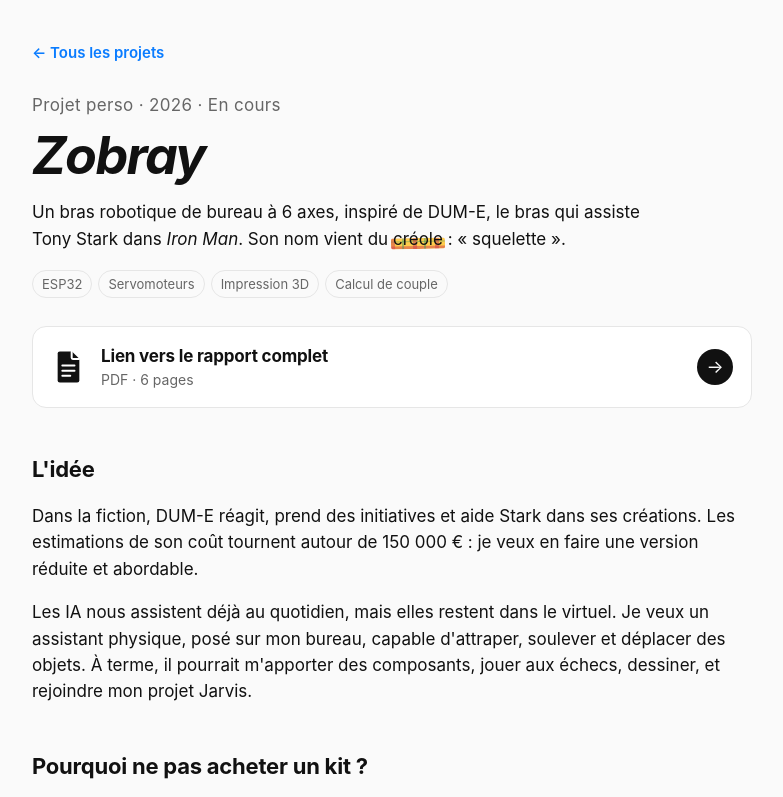
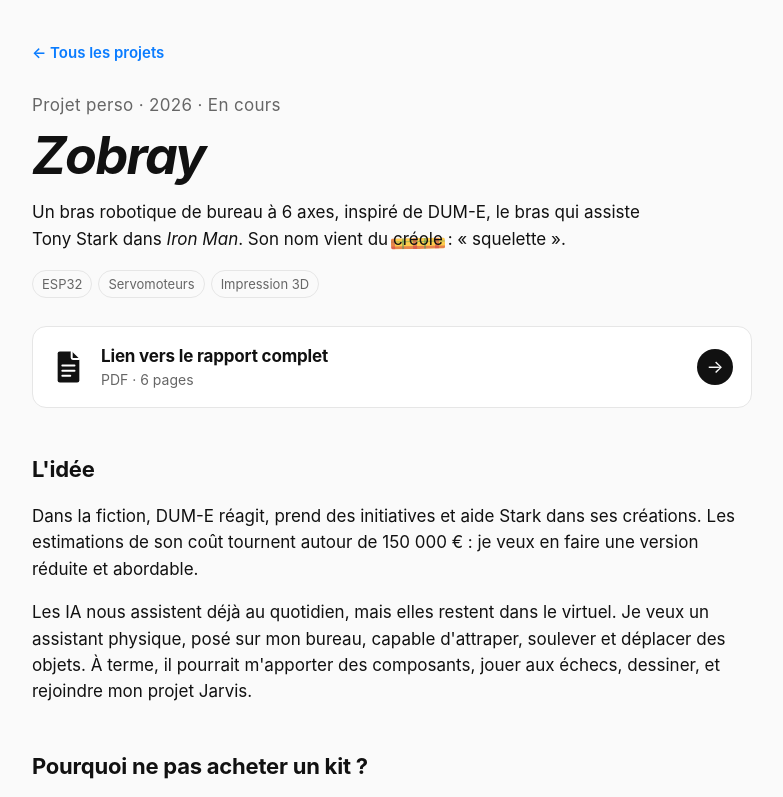
Before and after one commit to farkuup/farkuup.github.io, a plain HTML site: page zobray.html in a window 1280 px wide. Shown: the top 797 px of the page, without its empty margins (248-1031 px from the left). Drawn offline with Linux system fonts and the light colour scheme.

Commit message:
Page Zobray : retire la bulle « Calcul de couple »
Co-Authored-By: Claude Opus 5.5 <noreply@anthropic.com>
Claude-Session: https://claude.ai/code/session_01LuYLbNuUq6SkzE1RXhfvRC

```diff
--- a/zobray.html
+++ b/zobray.html
@@ -42,7 +42,7 @@
   <p class="kicker">Projet perso · 2026 · En cours</p>
   <h1><i>Zobray</i></h1>
   <p class="lead">Un bras robotique de bureau à 6 axes, inspiré de DUM-E, le bras qui assiste Tony Stark dans <i>Iron Man</i>. Son nom vient du <span class="madras">créole</span> : « squelette ».</p>
-  <ul class="tags big"><li>ESP32</li><li>Servomoteurs</li><li>Impression 3D</li><li>Calcul de couple</li></ul>
+  <ul class="tags big"><li>ESP32</li><li>Servomoteurs</li><li>Impression 3D</li></ul>
 
   <a class="rapport" href="docs/Rapport-Zobray.pdf" target="_blank" rel="noopener"><svg viewBox="0 0 24 24" aria-hidden="true"><path fill="currentColor" d="M6.2 1h8.6L20 6.2v15.3a1.5 1.5 0 0 1-1.5 1.5H6.2a1.5 1.5 0 0 1-1.5-1.5v-19A1.5 1.5 0 0 1 6.2 1z"/><path d="M14.6 1.2v4.3a.8.8 0 0 0 .8.8h4.4M8 11h8.6M8 14.6h8.6M8 18.2h5.6" fill="none" stroke="var(--card)" stroke-width="1.4" stroke-linecap="round"/></svg><span><span class="t">Lien vers le rapport complet</span><span class="s">PDF · 6 pages</span></span><span class="go" aria-hidden="true">→</span></a>
 
```
